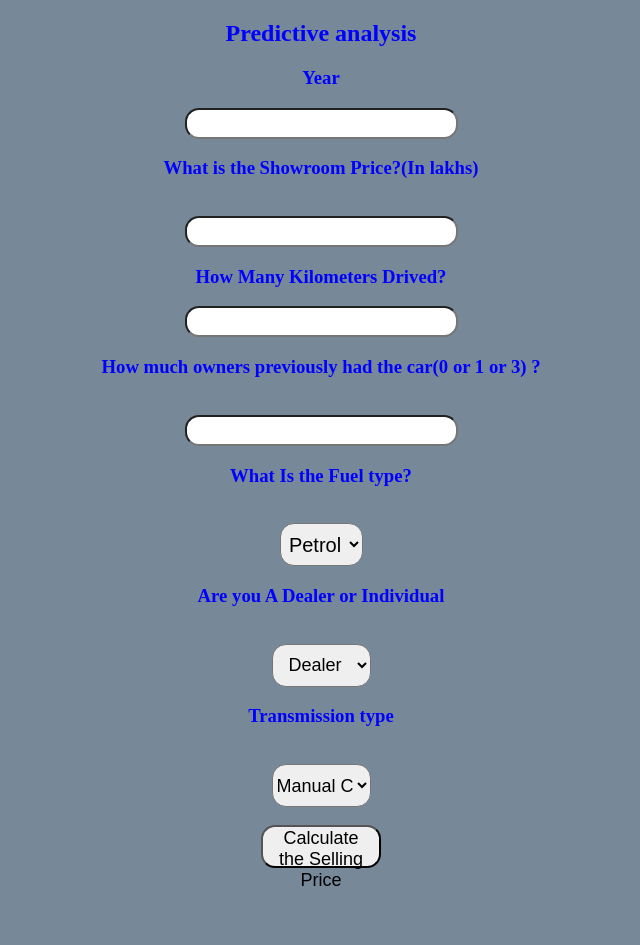
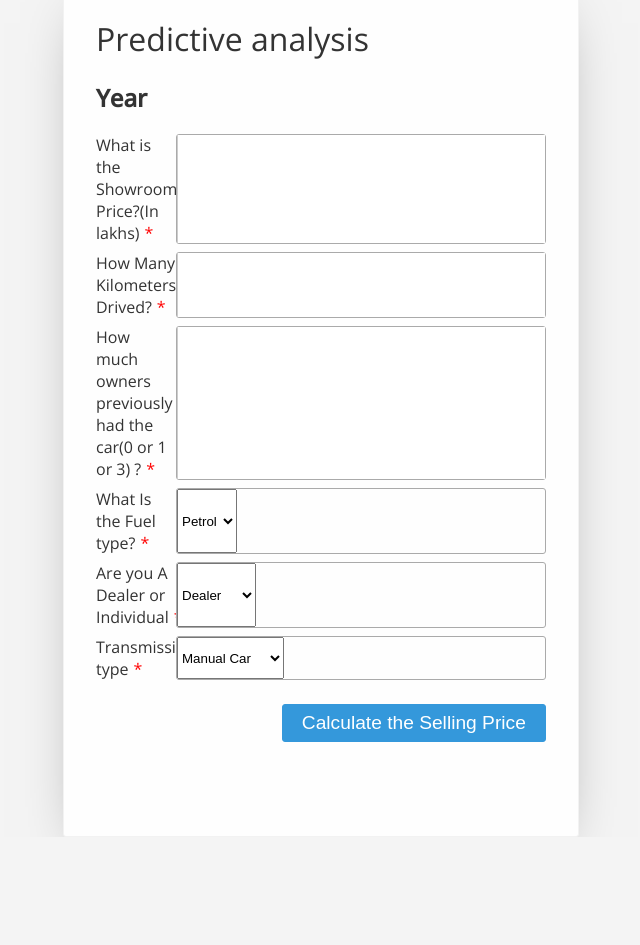
Before and after one commit to Darpan786/car-prediction, a Flask app: page / in a window 1280 px wide. Shown: the whole page, without its empty margins (319-959 px from the left). After the commit the page ends 831 px from the top, so only its background shows below. Run offline with Flask 2, Linux system fonts and the light colour scheme; parts of the project's set-up code (start-up, migrations or seed data) failed here and were passed over.

Commit message:
Update 1 in index.html

```diff
--- a/templates/index.html
+++ b/templates/index.html
@@ -1,159 +1,241 @@
 <!DOCTYPE html>
-<html lang="en">
+<html>
+     <head>
+          <meta name="viewport" content="width=device-width, initial-scale=1">
 
-<head>
-    <meta charset="UTF-8">
-    <meta name="viewport" content="width=device-width, initial-scale=1.0">
-    <title>Document</title>
+<link href='https://fonts.googleapis.com/css?family=Open+Sans:500,400,300' rel='stylesheet' type='text/css'>
+
+<style>
+     html, body {
+	 background-color: #f4f4f4;
+	 font-family: 'Open Sans', sans-serif;
+	 height: 100vh;
+	 margin: 0;
+	 color: #333;
+}
+ body {
+	 display: flex;
+	 justify-content: center;
+}
+ h1 {
+	 font-weight: 300;
+}
+ main {
+	 align-self: center;
+	 background-color: #fefefe;
+	 border: 1px solid #f2f2f2;
+	 border-radius: 3px;
+	 box-shadow: 0 30px 60px -30px rgba(0, 0, 0, .5);
+	 min-width: 350px;
+	 max-width: 450px;
+	 width: 40vw;
+	 padding: 2rem;
+}
+ main .form-buttons {
+	 display: flex;
+	 justify-content: flex-end;
+	 padding: 1em 0 0 0;
+}
+ main .form-buttons button {
+	 margin-left: 16px;
+}
+ .form-field {
+	 display: flex;
+	 flex-wrap: wrap;
+	 margin-bottom: 0.5em;
+}
+ .form-field:last-child {
+	 margin-bottom: 0;
+}
+ .form-field .icon {
+	 align-self: center;
+	 fill: #2980b9;
+	 padding: 0.5em 0.5em;
+}
+ .form-field label {
+	 align-self: center;
+	 flex-shrink: 0;
+	 flex-basis: 100%;
+	 width: 100%;
+}
+ @media (min-width: 768px) {
+	 .form-field label {
+		 flex-basis: 80px;
+		 width: 80px;
+	}
+}
+ .form-field > section {
+	 border: 1px solid #aaa;
+	 border-radius: 3px;
+	 display: flex;
+	 flex: 1;
+}
+ .form-field > section input {
+	 border: 0;
+	 border-left: 1px solid #ccc;
+	 flex-grow: 1;
+	 font-size: 1.1rem;
+	 font-weight: 300;
+	 padding: 0.35em 0.5em;
+}
+ .icon {
+	 display: inline-block;
+	 width: 1em;
+	 height: 1em;
+	 fill: currentColor;
+}
+ .a-btn, .a-btn--filled {
+	 padding: 0.35em 1em;
+	 box-shadow: 0 30px 60px -30px rgba(0, 0, 0, .5);
+	 cursor: pointer;
+	 border: 1px solid #3498db;
+	 background-color: #fff;
+	 transition: all 146ms ease;
+	 font-size: 1.2rem;
+	 border-radius: 3px;
+	 color: #3498db;
+}
+ .a-btn:enabled:hover, .a-btn--filled:enabled:hover {
+	 background-color: #3498db;
+	 color: #fff;
+	 box-shadow: 0 8px 6px -6px rgba(0, 0, 0, .3);
+}
+ .a-btn--filled {
+	 background-color: #3498db;
+	 border-color: #3498db;
+	 color: #fff;
+}
+ .a-btn--filled:enabled:hover {
+	 background-color: #2980b9;
+	 border-color: #2980b9;
+}
+ .a-btn:disabled, .a-btn--filled:disabled {
+	 background-color: #ecf0f1;
+	 border-color: #bdc3c7;
+	 color: #6a6a6a;
+}
+/* add a red asterisk after required labels without having to include it in the markup */
+ .label--required:after {
+	 content: '*';
+	 color: red;
+	 margin-left: 5px;
+}
+
+</style>
+
      </head>
-
      <body>
 
-    <div style="color:blue">
+          <main>
                <form action="{{ url_for('predict')}}" method="post">
-            <h2>Predictive analysis</h2>
-            <h3>Year</h3>
-            <input id="first" name="Year" type="number ">
-            <h3>What is the Showroom Price?(In lakhs)</h3><br><input id="second" name="Present_Price" required="required">
-            <h3>How Many Kilometers Drived?</h3><input id="third" name="Kms_Driven" required="required">
-            <h3>How much owners previously had the car(0 or 1 or 3) ?</h3><br><input id="fourth" name="Owner" required="required">
-            <h3>What Is the Fuel type?</h3><br><select name="Fuel_Type_Petrol" id="fuel" required="required">
+                   <h1>Predictive analysis</h1>
+                   <h2>Year</h2>
+
+                   <!-- NAME FIELD -->
+                   <div class="form-field">
+                       <label for="field" class="label--required">What is the Showroom Price?(In lakhs)</label>
+                       <section>
+                           <input id="second" name="Present_Price" required="required" />
+                       </section>
+                   </div>
+
+                   <!-- PHONE FIELD -->
+                   <div class="form-field">
+                       <label for="phone" class="label--required">How Many Kilometers Drived?</label>
+                       <section>
+                           <input id="third" name="Kms_Driven" required="required" />
+                       </section>
+                   </div>
+
+                   <!-- EMAIL FIELD -->
+                   <div class="form-field">
+                       <label for="email" class="label--required">How much owners previously had the car(0 or 1 or 3) ?</label>
+                       <section>
+                           <input id="fourth" name="Owner" required="required" />
+                       </section>
+                   </div>
+                   <!-- <div class="form-field">
+                    <label for="email" class="label--required">Email</label>
+                    <section>
+                        <input id="email" required type="email" placeholder="somebody@me.com" />
+                    </section>
+                </div> -->
+                <div class="form-field">
+                    <label for="email" class="label--required">What Is the Fuel type?</label>
+                    <section>
+                        <select name="Fuel_Type_Petrol" id="fuel" required="required" >
                          <option value="Petrol">Petrol</option>
                          <option value="Diesel">Diesel</option>
                          <option value="Diesel">CNG</option>
                      </select>
-            <h3>Are you A Dealer or Individual</h3><br><select name="Seller_Type_Individual" id="resea" required="required">
+                    </section>
+                </div><div class="form-field">
+                       <label for="email" class="label--required">Are you A Dealer or Individual</label>
+                       <section>
+                         <select name="Seller_Type_Individual" id="resea" required="required">
                               <option value="Dealer">Dealer</option>
                               <option value="Individual">Individual</option>
                           </select>
-            <h3>Transmission type</h3><br><select name="Transmission_Mannual" id="research" required="required">
+                       </section>
+                   </div>
+                   <div class="form-field">
+                    <label for="email" class="label--required">Transmission type</label>
+                    <section>
+                         <select name="Transmission_Mannual" id="research" required="required">
                               <option value="Mannual">Manual Car</option>
                               <option value="Automatic">Automatic Car</option>
                           </select>
-            <br><br><button id="sub" type="submit ">Calculate the Selling Price</button>
-            <br>
-
-
-
-
-        </form>
-
-
-
-        <br><br><h3>{{ prediction_text }}<h3>
+                    </section>
                 </div>
 
 
 
+                   <!-- BUTTONS -->
+                   <div class="form-buttons">
+                    <button type="submit" class="a-btn--filled" id="sub" type="submit ">Calculate the Selling Price</button>
+                   </div>
 
-    <style>
-        body {
-            background-color: lightslategray;
-            text-align: center;
-            padding: 0px;
-        }
+               </form>
 
-        #research {
-            font-size: 18px;
-            width: 100px;
-            height: 23px;
-            top: 23px;
-        }
+               <br><br><h3>{{ prediction_text }}<h3>
+           </main>
 
-        #box {
-            border-radius: 60px;
-            border-color: 45px;
-            border-style: solid;
-            font-family: cursive;
-            text-align: center;
-            background-color: rgb(168, 131, 61);
-            font-size: medium;
-            position: absolute;
-            width: 700px;
-            bottom: 9%;
-            height: 850px;
-            right: 30%;
-            padding: 0px;
-            margin: 0px;
-            font-size: 14px;
-        }
-
-        #fuel {
-            width: 83px;
-            height: 43px;
-            text-align: center;
-            border-radius: 14px;
-            font-size: 20px;
-        }
-
-        #fuel:hover {
-            background-color: coral;
-        }
-
-        #research {
-            width: 99px;
-            height: 43px;
-            text-align: center;
-            border-radius: 14px;
-            font-size: 18px;
-        }
-
-        #research:hover {
-            background-color: coral;
-        }
-
-        #resea {
-            width: 99px;
-            height: 43px;
-            text-align: center;
-            border-radius: 14px;
-            font-size: 18px;
-        }
-
-        #resea:hover {
-            background-color: coral;
-        }
-
-        #sub {
-            width: 120px;
-            height: 43px;
-            text-align: center;
-            border-radius: 14px;
-            font-size: 18px;
-        }
-
-        #sub:hover {
-            background-color: darkcyan;
-        }
-
-        #first {
-            border-radius: 14px;
-            height: 25px;
-            font-size: 20px;
-            text-align: center;
-        }
-
-        #second {
-            border-radius: 14px;
-            height: 25px;
-            font-size: 20px;
-            text-align: center;
-        }
-
-        #third {
-            border-radius: 14px;
-            height: 25px;
-            font-size: 20px;
-            text-align: center;
-        }
-
-        #fourth {
-            border-radius: 14px;
-            height: 25px;
-            font-size: 20px;
-            text-align: center;
-        }
-    </style>
+           <svg style="position: absolute; width: 0; height: 0;" width="0" height="0" version="1.1" xmlns="http://www.w3.org/2000/svg" xmlns:xlink="http://www.w3.org/1999/xlink">
+           <defs>
+               <symbol id="icon-close" viewBox="0 0 24 24">
+           <title>close</title>
+           <path class="path1" d="M18.984 6.422l-5.578 5.578 5.578 5.578-1.406 1.406-5.578-5.578-5.578 5.578-1.406-1.406 5.578-5.578-5.578-5.578 1.406-1.406 5.578 5.578 5.578-5.578z"></path>
+           </symbol>
+               <symbol id="icon-mail_outline" viewBox="0 0 24 24">
+           <title>mail_outline</title>
+           <path class="path1" d="M12 11.016l8.016-5.016h-16.031zM20.016 18v-9.984l-8.016 4.969-8.016-4.969v9.984h16.031zM20.016 3.984c1.078 0 1.969 0.938 1.969 2.016v12c0 1.078-0.891 2.016-1.969 2.016h-16.031c-1.078 0-1.969-0.938-1.969-2.016v-12c0-1.078 0.891-2.016 1.969-2.016h16.031z"></path>
+           </symbol>
+           <symbol id="icon-phone" viewBox="0 0 24 24">
+           <title>phone</title>
+           <path class="path1" d="M6.609 10.781c1.453 2.813 3.797 5.156 6.609 6.609l2.203-2.203c0.281-0.281 0.703-0.375 1.031-0.234 1.125 0.375 2.344 0.563 3.563 0.563 0.563 0 0.984 0.422 0.984 0.984v3.516c0 0.563-0.422 0.984-0.984 0.984-9.375 0-17.016-7.641-17.016-17.016 0-0.563 0.422-0.984 0.984-0.984h3.516c0.563 0 0.984 0.422 0.984 0.984 0 1.266 0.188 2.438 0.563 3.563 0.094 0.328 0.047 0.75-0.234 1.031z"></path>
+           </symbol>
+           <symbol id="icon-edit_location" viewBox="0 0 24 24">
+           <title>edit_location</title>
+           <path class="path1" d="M14.906 7.547c0.141-0.141 0.141-0.375 0-0.516l-0.938-0.938c-0.141-0.141-0.375-0.141-0.516 0l-0.703 0.703 1.453 1.453zM10.453 12l3.328-3.328-1.453-1.453-3.328 3.328v1.453h1.453zM12 2.016c3.844 0 6.984 3.141 6.984 6.984 0 5.25-6.984 12.984-6.984 12.984s-6.984-7.734-6.984-12.984c0-3.844 3.141-6.984 6.984-6.984z"></path>
+           </symbol>
+           <symbol id="icon-home" viewBox="0 0 24 24">
+           <title>home</title>
+           <path class="path1" d="M9.984 20.016h-4.969v-8.016h-3l9.984-9 9.984 9h-3v8.016h-4.969v-6h-4.031v6z"></path>
+           </symbol>
+           <symbol id="icon-person" viewBox="0 0 24 24">
+           <title>person</title>
+           <path class="path1" d="M12 14.016c2.672 0 8.016 1.313 8.016 3.984v2.016h-16.031v-2.016c0-2.672 5.344-3.984 8.016-3.984zM12 12c-2.203 0-3.984-1.781-3.984-3.984s1.781-4.031 3.984-4.031 3.984 1.828 3.984 4.031-1.781 3.984-3.984 3.984z"></path>
+           </symbol>
+               <symbol id="icon-check_circle" viewBox="0 0 24 24">
+           <title>check_circle</title>
+           <path class="path1" d="M9.984 17.016l9-9-1.406-1.453-7.594 7.594-3.563-3.563-1.406 1.406zM12 2.016c5.531 0 9.984 4.453 9.984 9.984s-4.453 9.984-9.984 9.984-9.984-4.453-9.984-9.984 4.453-9.984 9.984-9.984z"></path>
+           </symbol>
+               <symbol id="icon-search" viewBox="0 0 32 32">
+           <title>search</title>
+           <path class="path1" d="M31.008 27.231l-7.58-6.447c-0.784-0.705-1.622-1.029-2.299-0.998 1.789-2.096 2.87-4.815 2.87-7.787 0-6.627-5.373-12-12-12s-12 5.373-12 12 5.373 12 12 12c2.972 0 5.691-1.081 7.787-2.87-0.031 0.677 0.293 1.515 0.998 2.299l6.447 7.58c1.104 1.226 2.907 1.33 4.007 0.23s0.997-2.903-0.23-4.007zM12 20c-4.418 0-8-3.582-8-8s3.582-8 8-8 8 3.582 8 8-3.582 8-8 8z"></path>
+           </symbol>
+           </defs>
+           </svg>
      </body>
 
 </html>
```
Lines whose indentation alone changed are shown as unchanged.
